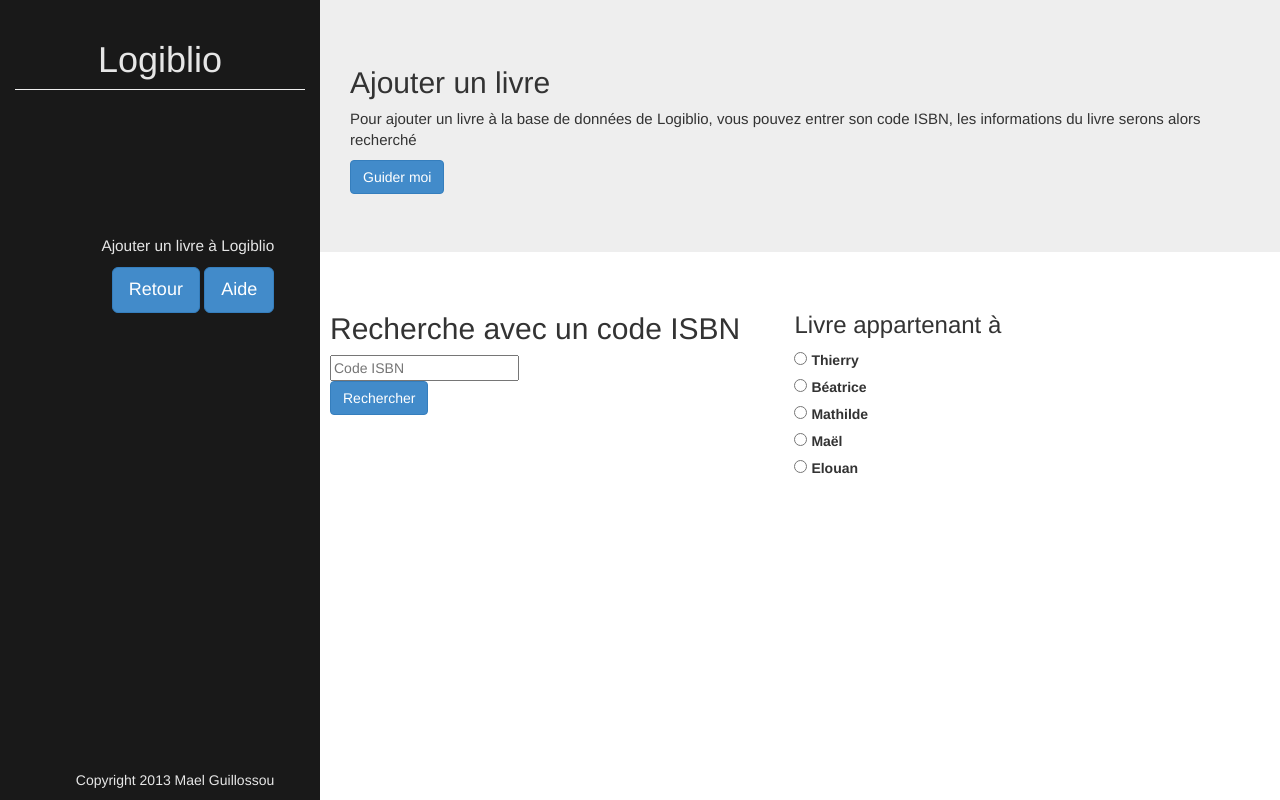
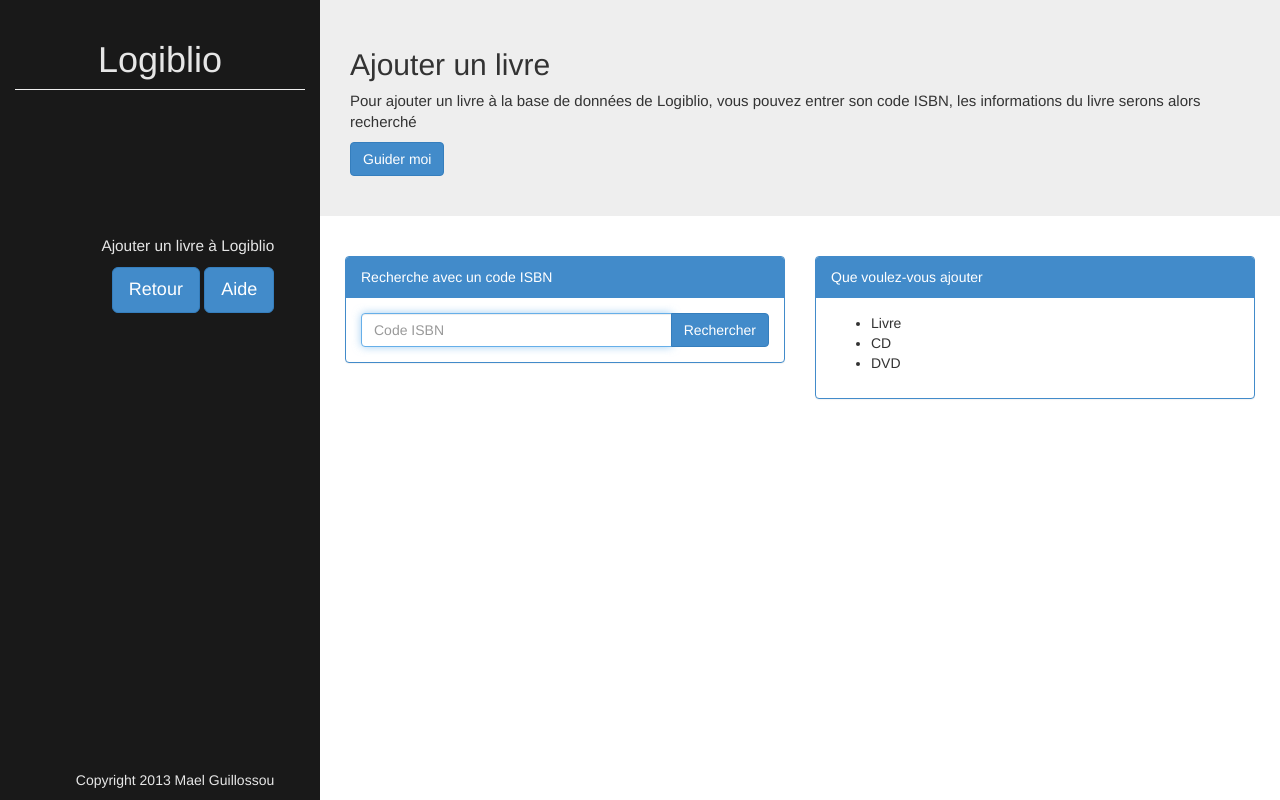
Before and after one commit to maelg/Logiblio, a PHP site: page /add.php in a window 1280 px wide. Run offline with PHP 8.4, Linux system fonts and the light colour scheme.

Commit message:
Redesign of the add page

```diff
--- a/add.php
+++ b/add.php
@@ -33,27 +33,47 @@
 				<p>Pour ajouter un livre à la base de données de Logiblio, vous pouvez entrer son code ISBN, les informations du livre serons alors recherché</p>
 				<p><a class="btn btn-primary btn-md" role="button">Guider moi</a></p>
 			</div>
-			<div class="content">
-			<form class="bloc add" method="post" action="add.php">
-				<div>
-								<h2>Recherche avec un code ISBN</h2>
-
-					<input type="text" name="isbn" id="isbn" placeholder="Code ISBN" />
-									<p>
-					<a href="#" class="btn btn-primary">Rechercher</a>
-				</p>
-
+			<div class="content row">
+				<div class="col-md-6">
+					<div class="panel panel-primary">
+						<div class="panel-heading">
+							Recherche avec un code ISBN
+						</div>
+						<div class="panel-body">
+							<form method="post" action="add.php">
+								<div class="input-group">
+									<input type="text" name="isbn" id="isbn" class="form-control" placeholder="Code ISBN" autofocus>
+									<span class="input-group-btn">
+										<input type="submit" value="Rechercher" class="btn btn-primary" />
+									</span>
+								</div>
+							</form>
+						</div>
+					</div>
+				</div>
+				<div class="col-md-6">
+					<div class="panel panel-primary">
+						<div class="panel-heading">
+							Que voulez-vous ajouter
+						</div>
+						<div class="panel-body">
+							<ul>
+								<li>Livre</li>
+								<li>CD</li>
+								<li>DVD</li>
+							</ul>
+						</div>
+					</div>
 				</div>
 <?php $owner = (!isset($_POST['owner'])) ? null : $_POST['owner']; ?>
-				<div>
+<!--				<div>
 					<h3>Livre appartenant à</h3>
 					<input type="radio" name="owner" value="thierry" id="thierry" <?php if($owner == 'thierry') echo 'checked'; ?> /> <label for="thierry">Thierry</label><br>
 			        <input type="radio" name="owner" value="beatrice" id="beatrice" <?php if($owner == 'beatrice') echo 'checked'; ?> /> <label for="beatrice">Béatrice</label><br>
 			        <input type="radio" name="owner" value="mathilde" id="mathilde" <?php if($owner == 'mathilde') echo 'checked'; ?> /> <label for="mathilde">Mathilde</label><br>
 			        <input type="radio" name="owner" value="mael" id="mael" <?php if($owner == 'mael') echo 'checked'; ?> /> <label for="mael">Maël</label><br>
 			        <input type="radio" name="owner" value="elouan" id="elouan" <?php if($owner == 'elouan') echo 'checked'; ?> /> <label for="elouan">Elouan</label>
-			    </div>
-			</form>
+			    </div>-->
 <?php
 if(isset($_POST['isbn']))
 {
@@ -81,14 +101,19 @@ if(isset($_POST['isbn']))
 	    else
 	    	$infos['image'] = null;
 ?>
-			<div class="bloc livre">
-				<div>
+					<div class="col-md-12">
+						<div class="panel panel-primary">
+							<div class="panel-heading">Résultats</div>
+							<div class="panel-body">
+								<div class="col-md-6">
 									<img src="<?php echo $infos['image']; ?>" style="float: left;" alt="">
 									<p class="info"><?php echo $infos['titre']; ?> - <?php echo $infos['auteur']; ?><br><small><?php echo $infos['isbn']; ?></small><br>Nbr de pages <?php echo $infos['pages']; ?></p>
 								</div>
-				<div class="confirm">
+								<div class="col-md-6 confirm">
 									<p>Est-ce le bon livre ?</p>
 									<p><a href="#" class="btn btn-success" id="confirm">Oui</a><a href="#" class="btn btn-danger">Non</a></p>
+								</div>
+							</div>
 						</div>
 					</div>
 <?php
--- a/css/add.php.css
+++ b/css/add.php.css
@@ -1,20 +1,12 @@
-.livre div {
-	display: inline-block;
-	width: 49%;
-	box-sizing: border-box;
-}
-
-.add div {
-	display: inline-block;
-	width: 49%;
-	box-sizing: border-box;
-	vertical-align: top;
-}
-
 .jumbotron {
 	font-size: 15px;
+	padding: 30px;
 }
 
 .jumbotron h1 {
 	font-size: 30px;
 }
+
+.row {
+	margin: 0;
+}
```
Lines whose indentation alone changed are shown as unchanged.
